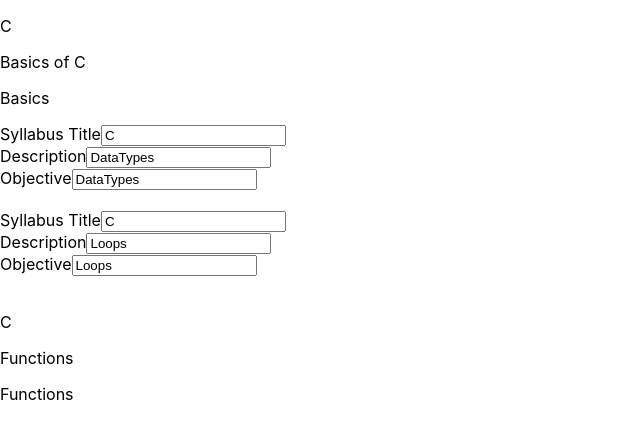
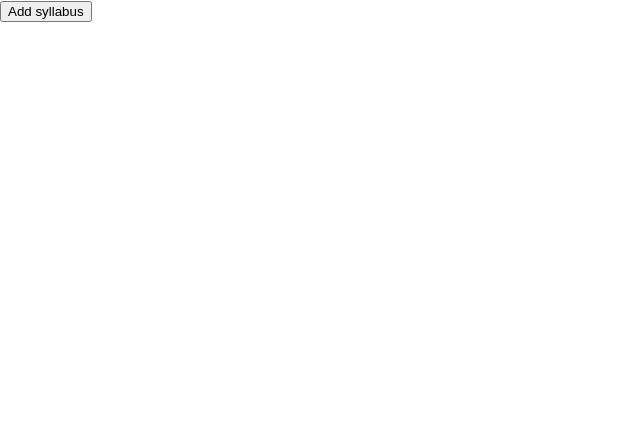
Before and after one commit to Rachana21Reddy/courseUsingReact, a React (Create React App) app: page / in a window 1280 px wide. Shown: the top 438 px of the page, without its empty margins (0-640 px from the left). Built offline with nearby package versions, Linux system fonts and the light colour scheme.

Commit message:
Modified code

```diff
--- a/package.json
+++ b/package.json
@@ -8,6 +8,7 @@
     "@testing-library/user-event": "^12.8.3",
     "react": "^17.0.2",
     "react-dom": "^17.0.2",
+    "react-edit-text": "^4.2.0",
     "react-scripts": "4.0.3",
     "web-vitals": "^1.1.2"
   },
--- a/src/App.js
+++ b/src/App.js
@@ -1,68 +1,77 @@
 // import logo from './logo.svg';
 import './App.css';
+import React, { useState, useRef } from 'react';
 
-function SyllabusForm(props) {
+function App() {
+  const syllabusTitle = useRef(null);
+  const description = useRef(null);
+  const objective = useRef(null);
+
+  const [syllabusItems, setSyllabusItems] =  useState([]);
+  const syllabusItemsClone = [ ...syllabusItems];
+  const DisplayForm = () => {
+     syllabusItemsClone.push({
+        syllabusTitle: "",
+        description: "",
+        objective: "",
+        editMode: true
+      });
+      setSyllabusItems(syllabusItemsClone);
+  }
+
+  const SyllabusForm = (props) => {
     return(
       <>
+      <br></br>
       <lable>Syllabus Title</lable>
-    <input type="text" value={props.syllabusData.syllabusTitle}></input>
+      <input type="text" defaultvalue={props.syllabusData.syllabusTitle} ref={syllabusTitle}></input>
       <br></br>
       <lable>Description</lable>
-    <input type="text" value={props.syllabusData.description}></input>
+      <input type="text" defaultvalue={props.syllabusData.description} ref={description}></input>
       <br></br>
       <lable>Objective</lable>
-    <input type="text" value={props.syllabusData.objective}></input>
-    <br></br><br></br>
+      <input type="text" defaultvalue={props.syllabusData.objective} ref={objective}></input>
+      <br></br>
+      <button onClick={Save}>save</button>
+      <br></br>
       </>
     );
   }
 
-function SyllabusCard(props) {
+  const Save = () => {
+    syllabusItemsClone.pop();
+    syllabusItemsClone.push({
+      syllabusTitle: syllabusTitle.current.value,
+      description: description.current.value,
+      objective: objective.current.value,
+      editMode: false
+    });
+    console.log(syllabusItemsClone);
+    setSyllabusItems(syllabusItemsClone);
+  }
+
+  const SyllabusCard = (props) => {
     return (
       <>
-      <p>{props.syllabusData.syllabusTitle}</p>
-      <p>{props.syllabusData.description}</p>
-      <p>{props.syllabusData.objective}</p>
+        <br></br><strong>{props.number}</strong><br></br>
+        <lable>syllabusTitle:{props.syllabusData.syllabusTitle}</lable><br></br>
+        <lable>Description:{props.syllabusData.description}</lable><br></br>
+        <label>Objective:{props.syllabusData.objective}</label><br></br>
+        <button>Edit</button><br></br>
       </>
     );
   }
 
-function App() {
-  const syllabusItems = [
-    {
-      syllabusTitle: "C",
-      description: "Basics of C",
-      objective: "Basics",
-      editMode: false
-    },
-    {
-      syllabusTitle: "C",
-      description: "DataTypes",
-      objective: "DataTypes",
-      editMode: true
-    },
-    {
-      syllabusTitle: "C",
-      description: "Loops",
-      objective: "Loops",
-      editMode: true
-    },
-    {
-      syllabusTitle: "C",
-      description: "Functions",
-      objective: "Functions",
-      editMode: false
-    }
-  ];
   return (
-    syllabusItems.map((syllabusItem) => {
-      if(syllabusItem.editMode === false) {
-        return <SyllabusCard syllabusData={syllabusItem}></SyllabusCard>
-
-      }
-      return <SyllabusForm syllabusData={syllabusItem}></SyllabusForm>
-    })
-  );
+    <div>
+      <button onClick={DisplayForm}>Add syllabus</button>
+      {syllabusItems.map((syllabusItem, index) => {
+        return((syllabusItem.editMode === false ?
+        (<SyllabusCard key={`SyllabusCard.${index}`} syllabusData={syllabusItem} number={index+1}></SyllabusCard>)
+        :(<SyllabusForm syllabusData={syllabusItem}></SyllabusForm>)))}
+      )}
+    </div>
+    )
   }
 
   export default App;
```
Also changed, not shown: 1 other file (tests, documents, lock files or other folders). Lines whose indentation alone changed are shown as unchanged.
